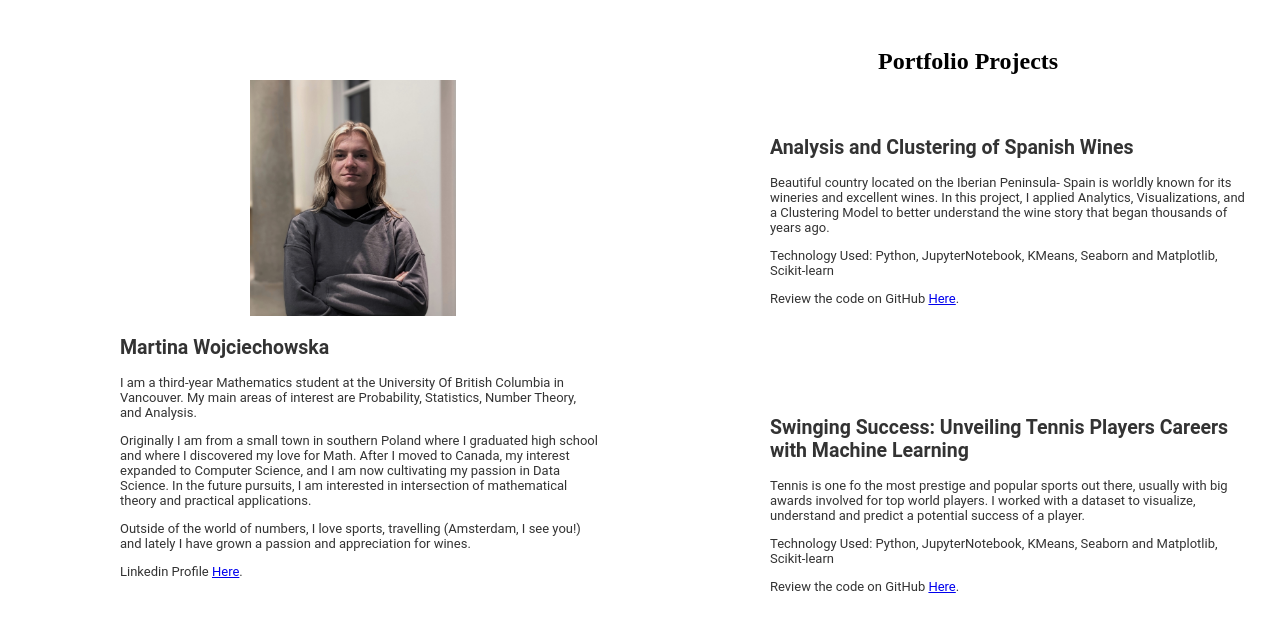
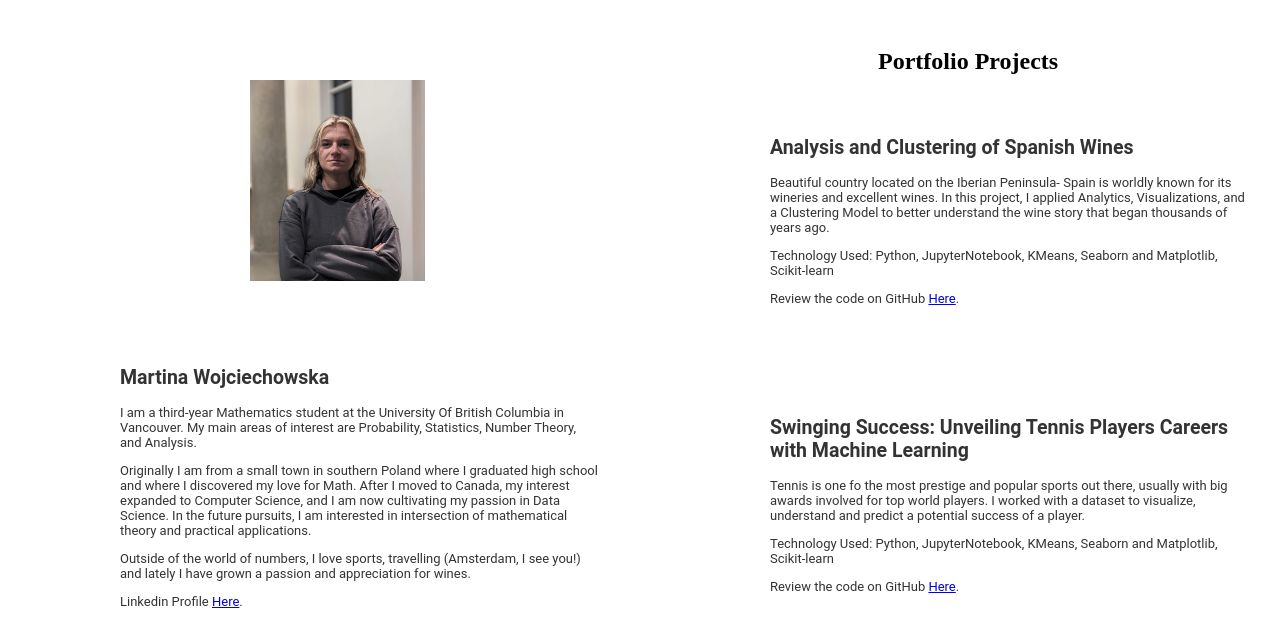
Before and after one commit to Martina-Ewa/martina-ewa.github.io, a plain HTML site: page index.html in a window 1280 px wide. Drawn offline with Linux system fonts and the light colour scheme.

Commit message:
Update index.html

```diff
--- a/index.html
+++ b/index.html
@@ -10,7 +10,7 @@
         #container {
             display: flex;
             position: fixed;
-            top: 320px;
+            top: 350px;
             left: 100px;
             height: 100vh;
             width: 500px;
@@ -28,8 +28,8 @@
         }
 
         #image {
-            max-width: 20%;
-            max-height: 20%
+            max-width: 17%;
+            max-height: 17%
         }
 
 
```
